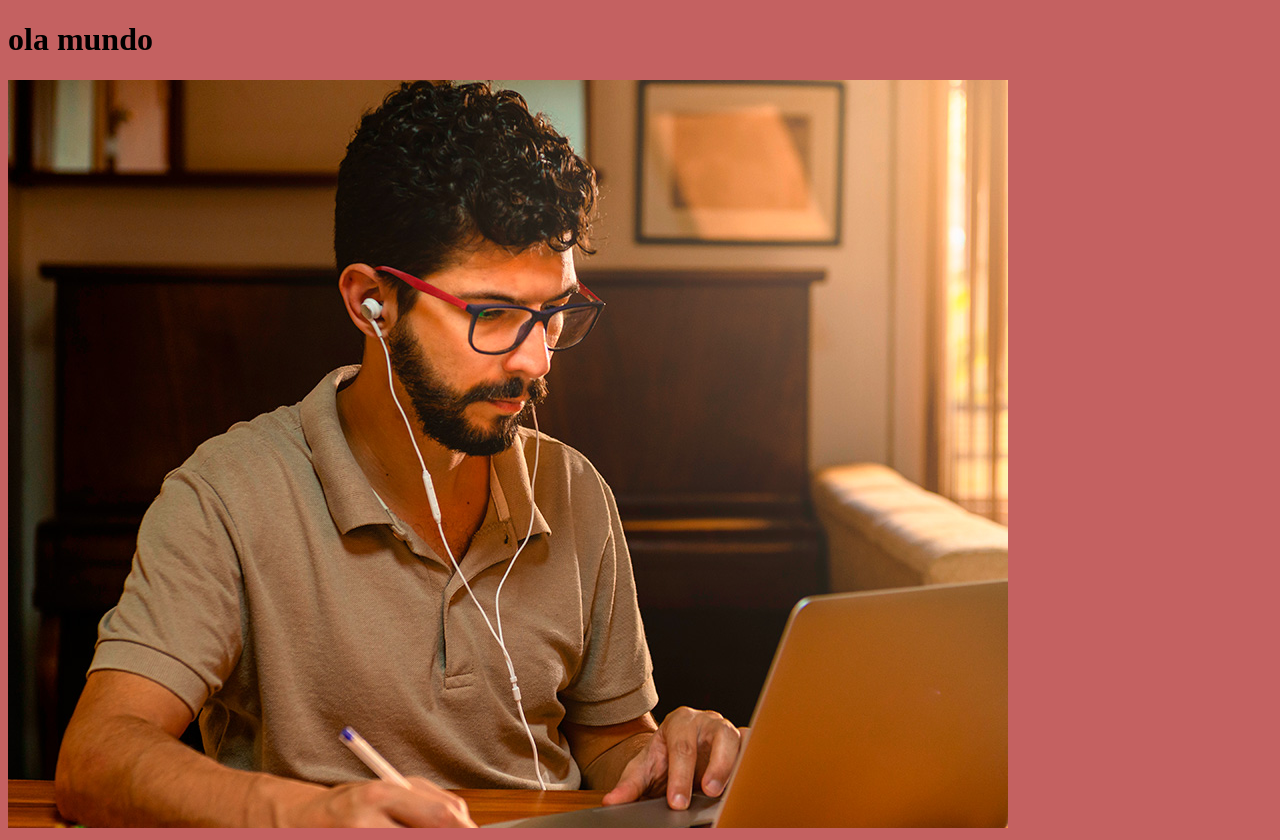
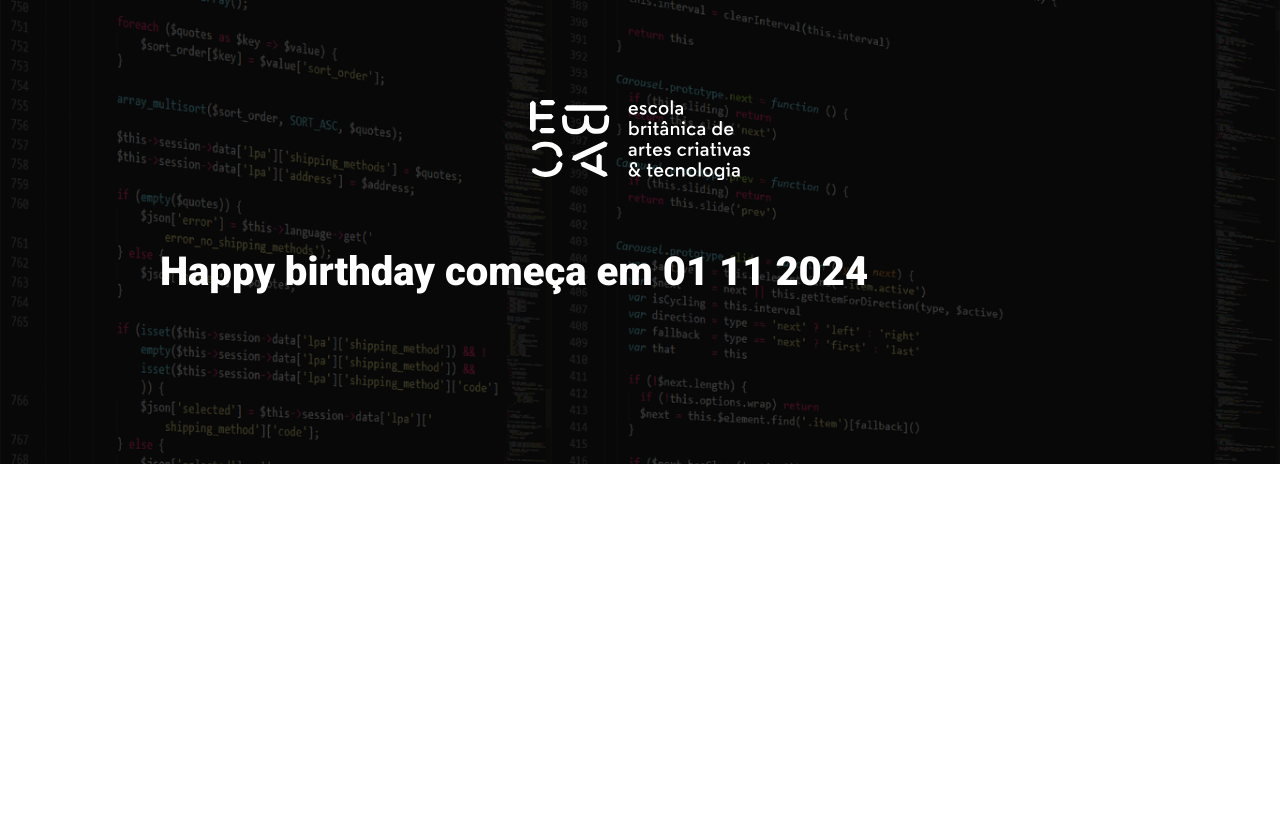
Before and after one commit to Roneanderson/-page_happy_birthday, a website built with Parcel: page src/index.html in a window 1280 px wide. After the commit the page ends 800 px from the top, so only its background shows below. Built offline with nearby package versions, Linux system fonts and the light colour scheme.

Commit message:
criando o hero

```diff
--- a/src/index.html
+++ b/src/index.html
@@ -1,14 +1,25 @@
 <!DOCTYPE html>
-<html lang="en">
+<html lang="pt-BR">
 <head>
     <meta charset="UTF-8">
     <meta name="viewport" content="width=device-width, initial-scale=1.0">
     <title>Document</title>
+    <link rel="preconnect" href="https://fonts.googleapis.com">
+    <link rel="preconnect" href="https://fonts.gstatic.com" crossorigin>
+    <link href="https://fonts.googleapis.com/css2?family=Roboto:ital,wght@0,100;0,300;0,400;0,500;0,700;0,900;1,100;1,300;1,400;1,500;1,700;1,900&display=swap" rel="stylesheet">
+    <link href="https://fonts.googleapis.com/css2?family=Roboto:wght@400;900&display=swap" rel="stylesheet">
     <link rel="stylesheet" href="styles/main.scss">
 </head>
 <body>
-    <h1>ola mundo</h1>
-    <img src="./images/frontend.png" alt="frontend">
+    <header class="hero">
+        <div class="container">
+            <img class="hero__logo" src="./images/ebac_logo.svg" alt="ebac">
+            <p class="hero__text">
+                Happy birthday começa em 01 11 2024
+            </p>
+        </div>
+    </header>
+
     <script src="./scripts/main.js"></script>
 </body>
 </html>
--- /dev/null
+++ b/src/styles/_hero.scss
@@ -0,0 +1,52 @@
+
+.hero {
+    padding-top: 64px;
+    padding: 100px;
+    background-image: url(../images/fundo.png);
+    background-repeat: no-repeat;
+    background-size: cover;
+    position: relative;
+    height: 100%;
+
+    .container {
+        position: relative;
+    }
+
+    &::before {
+        position: absolute;
+        top: 0;
+        left: 0;
+        width: 100%;
+        height: 100%;
+        background-color: #000;
+        content: '';
+        opacity: .7;
+    }
+
+    &__text {
+        margin-top: 64px;
+        margin-bottom: 64px;
+        font-size: 40px;
+        line-height: 56px;
+        font-weight: 800;
+    }
+
+    &__logo {
+        margin: 0 auto;
+        height: 80px;
+        display: block;
+    }
+
+    @media (max-width: 640px) {
+        padding: 40px;
+        &__logo {
+            height: 40px;
+        }
+
+        &__text {
+            font-size: 22px;
+            line-height: 24px;
+            margin: 24px 0;
+        }
+    }
+}
--- a/src/styles/main.scss
+++ b/src/styles/main.scss
@@ -1,3 +1,22 @@
-body {
-    background-color: rgb(196, 97, 97);
+@use 'hero';
+
+* {
+    margin: 0;
+    padding: 0;
+    font-family: Roboto, sans-serif;
+    color: #fff;
 }
+
+.container {
+    max-width: 960px;
+    width: 100%;
+    margin: 0 auto;
+
+    @media (max-width: 640px) {
+        max-width: 80%;
+    }
+
+    @media (max-width: 1024px) {
+        max-width: 90%;
+    }
+}
```
